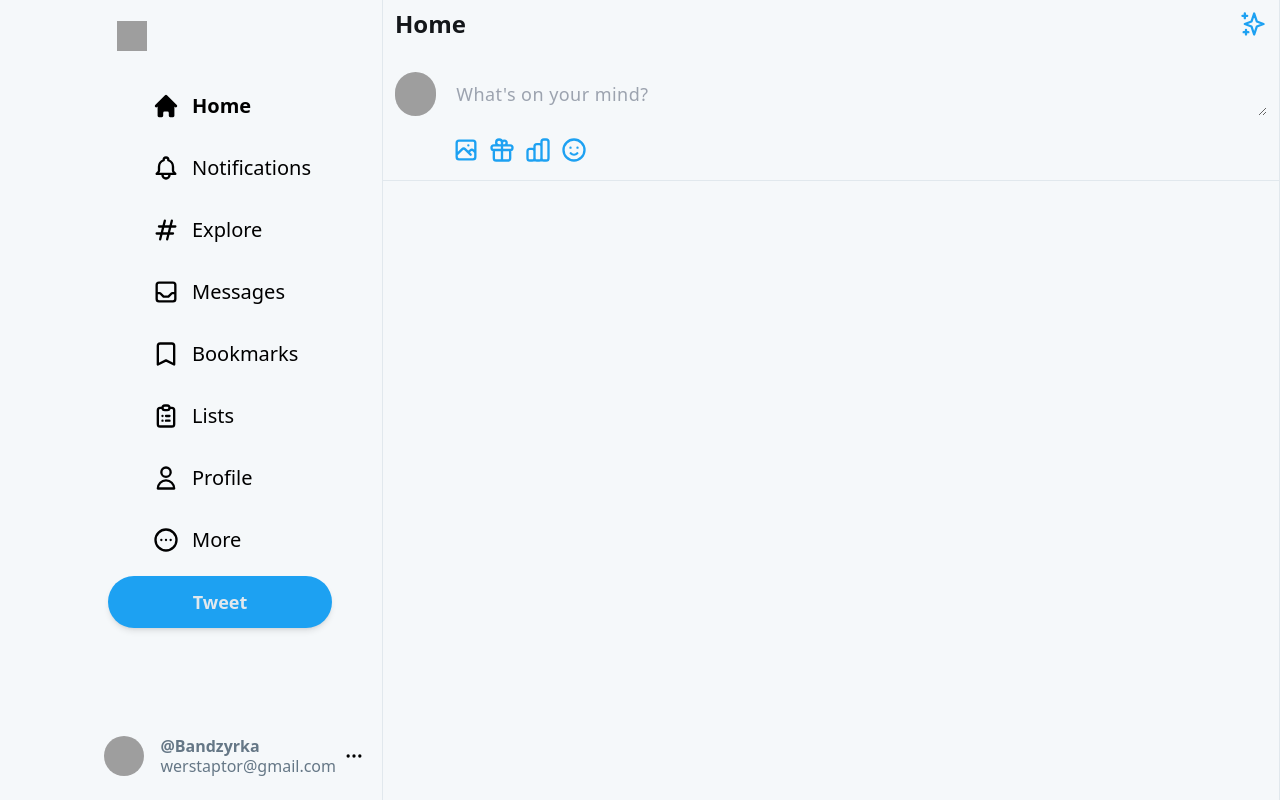
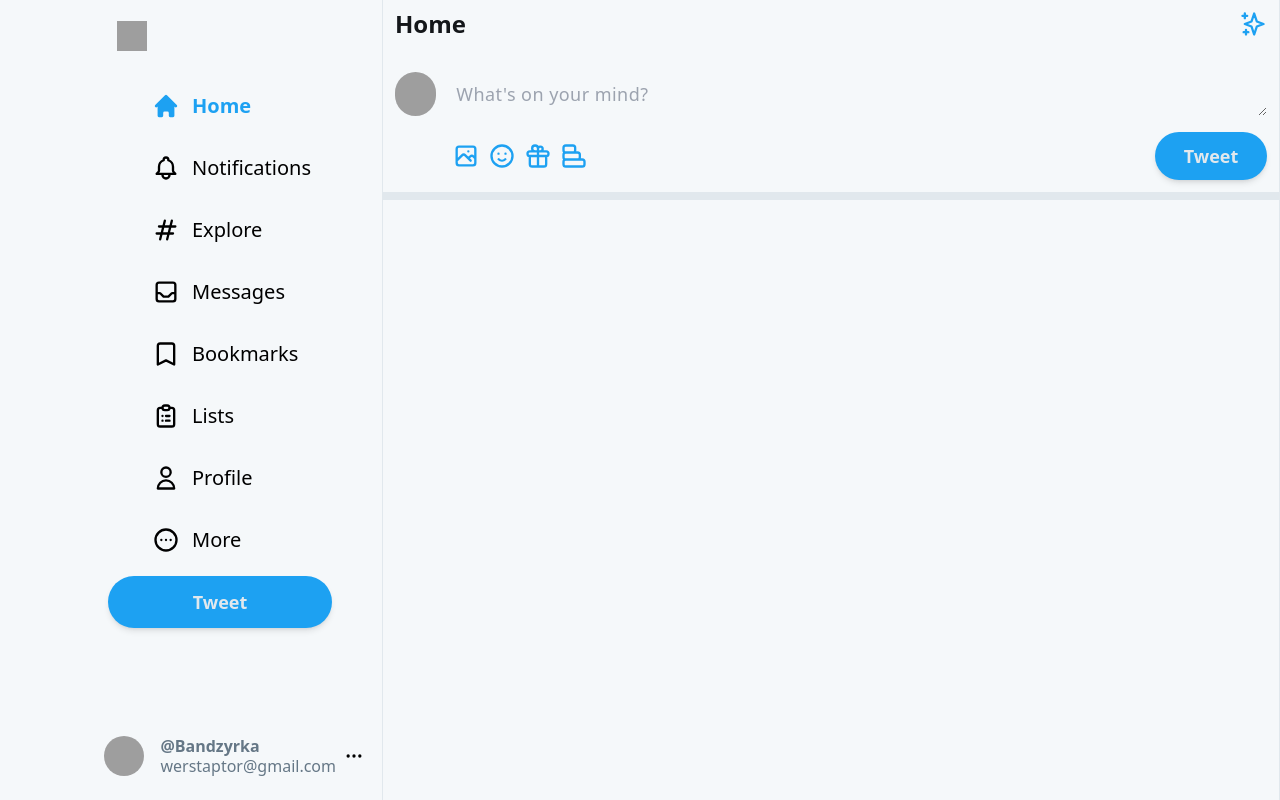
Before and after one commit to Bandzyrka/next_twitter, a Next.js app: page / in a window 1280 px wide. Built offline with nearby package versions, Linux system fonts and the light colour scheme; grey boxes are pictures that could not be loaded.

Commit message:
Updated input component with emoji picker using emoji-mart

```diff
--- a/components/feed/feed.jsx
+++ b/components/feed/feed.jsx
@@ -8,7 +8,6 @@ const Feed = () => {
             <h2 className="font-bold text-2xl">Home</h2>
             <SparklesIcon className="h-7 text-[#1DA1F2]"/>
         </div>
-
     <Input />
     </div>
   )
--- a/components/input/input.jsx
+++ b/components/input/input.jsx
@@ -1,13 +1,24 @@
 import { ChartBarIcon,PhotographIcon, EmojiHappyIcon, GiftIcon, XIcon } from '@heroicons/react/outline'
 import React, { useState, useRef } from 'react'
+import 'emoji-mart/css/emoji-mart.css'
+import { Picker } from 'emoji-mart'
 
 const Input = () => {
   const [input, setInput] = useState('')
   const [selectedFile, setSelectedFile] = useState(null)
   const filePickRef = useRef(null)
+  const [emojiPicker, setEmojiPicker] = useState(false)
+
+  const addEmoji = (e) => {
+    let sym = e.unified.split("-");
+    let codesArray = [];
+    sym.forEach((el) => codesArray.push("0x" + el));
+    let emoji = String.fromCodePoint(...codesArray);
+    setInput(input + emoji);
+  };
 
   return (
-    <div className="flex space-x-3 overflow-y-hidden border-b border-[#E1E8ED] p-3">
+    <div className="flex space-x-3 overflow-y-hidden border-b-8 border-[#E1E8ED] p-3">
       <img
         src="https://picsum.photos/id/237/200/300"
         alt="profile"
@@ -46,19 +57,33 @@ const Input = () => {
               <PhotographIcon className="h-[28px] text-[#1DA1F2]" />
               <input type="file" hidden onChange={(event) => setSelectedFile(event.target.files[0])} ref={filePickRef} />
             </div>
+            <div className="icon" onClick={() => setEmojiPicker(!emojiPicker)} >
+              <EmojiHappyIcon className="h-[28px] text-[#1DA1F2]" />
+
+              </div>
             <div className="icon">
               <GiftIcon className="h-[28px] text-[#1DA1F2]" />
             </div>
             <div className="icon">
-              <ChartBarIcon className="h-[28px] text-[#1DA1F2]" />
-            </div>
-            <div className="icon">
-              <EmojiHappyIcon className="h-[28px] text-[#1DA1F2]" />
+              <ChartBarIcon className="h-[28px] text-[#1DA1F2] rotate-90" />
             </div>
           </div>
+          <button className="ml-auto hidden h-12 w-28 rounded-full bg-[#1DA1F2] text-lg font-bold text-[#E1E8ED] shadow-md transition duration-150 ease-in-out hover:scale-105 active:scale-100 xl:inline">
+      {' '}
+      Tweet{' '}
+    </button>
         </div>
+        {emojiPicker && (
+          <div className="absolute">
+            <Picker style={{borderRadius: '20px', maxWidth: '310px'}}
+              onSelect={(event) => addEmoji(event)}
+            />
+          </div>
+        )}
       </div>
-    </div>
+
+      </div>
+
   )
 }
 
--- a/components/sidebar-link/sidebar-link.jsx
+++ b/components/sidebar-link/sidebar-link.jsx
@@ -2,7 +2,7 @@ import React from 'react'
 
 const SideBarLink = ({title, Icon, active}) => {
   return (
-    <div className={`flex items-center justify-center xl:justify-start text-xl space-x-3 hoverAnimation ${active && "font-bold"}`}>
+    <div className={`flex items-center justify-center xl:justify-start text-xl space-x-3 hoverAnimation ${active && "font-bold text-[#1DA1F2]"}`}>
     <Icon className="h-7"/>
     <span className="hidden xl:inline">
         {title}
--- a/components/sidebar/sidebar.jsx
+++ b/components/sidebar/sidebar.jsx
@@ -1,41 +1,55 @@
 import React from 'react'
-import Image from "next/image"
+import Image from 'next/image'
 import SideBarLink from '../sidebar-link/sidebar-link'
 
-import { HashtagIcon,
+import {
+  HashtagIcon,
   BellIcon,
   InboxIcon,
   BookmarkIcon,
   ClipboardListIcon,
   UserIcon,
   DotsCircleHorizontalIcon,
-        DotsHorizontalIcon
+  DotsHorizontalIcon,
 } from '@heroicons/react/outline'
 import { HomeIcon } from '@heroicons/react/solid'
 const Sidebar = () => {
   return (
-    <div className="hidden sm:flex flex-col items-center xl:items-start xl:w-[340px] p-2 fixed h-full">
-        <div className="flex items-center justify-center w-14 h-14 hoverAnimation p-0 xl:ml-24">
-            <Image src="https://i.postimg.cc/vBVcVzZS/Bez-nazwy-1.png" width={30} height={30}/>
+    <div className="fixed hidden h-full flex-col items-center p-2 sm:flex xl:w-[340px] xl:items-start">
+      <div className="hoverAnimation flex h-14 w-14 items-center justify-center p-0 xl:ml-24">
+        <Image
+          src="https://i.postimg.cc/vBVcVzZS/Bez-nazwy-1.png"
+          width={30}
+          height={30}
+        />
       </div>
-        <div className="space-y-2.5 mt-4 mb-2.5 xl:ml-24">
-            <SideBarLink title="Home" Icon={HomeIcon} active/>
-            <SideBarLink title="Notifications" Icon={BellIcon}/>
-            <SideBarLink title="Explore" Icon={HashtagIcon}/>
-            <SideBarLink title="Messages" Icon={InboxIcon}/>
-            <SideBarLink title="Bookmarks" Icon={BookmarkIcon}/>
-            <SideBarLink title="Lists" Icon={ClipboardListIcon}/>
-            <SideBarLink title="Profile" Icon={UserIcon}/>
-            <SideBarLink title="More" Icon={DotsCircleHorizontalIcon}/>
+      <div className="mt-4 mb-2.5 space-y-2.5 xl:ml-24">
+        <SideBarLink title="Home" Icon={HomeIcon} active />
+        <SideBarLink title="Notifications" Icon={BellIcon} />
+        <SideBarLink title="Explore" Icon={HashtagIcon} />
+        <SideBarLink title="Messages" Icon={InboxIcon} />
+        <SideBarLink title="Bookmarks" Icon={BookmarkIcon} />
+        <SideBarLink title="Lists" Icon={ClipboardListIcon} />
+        <SideBarLink title="Profile" Icon={UserIcon} />
+        <SideBarLink title="More" Icon={DotsCircleHorizontalIcon} />
       </div>
-        <button className="hidden xl:inline ml-auto bg-[#1DA1F2] text-[#E1E8ED] rounded-full w-56 h-[52px] text-lg font-bold shadow-md hover:scale-105 transition duration-150 ease-in-out active:scale-100"> Tweet </button>
-        <div className="flex space-x-2 justify-center items-center ml-auto mt-auto mb-4 xl:mr-[-2rem]">
-            <img src="https://picsum.photos/id/237/200/300" alt="profile" className="h-10 w-10 rounded-full xl:mr-2 sm:mr-2"/>
-            <div className="hidden xl:inline leading-5  text-[#657786]">
-                <a href="google.com" className="font-bold">@Bandzyrka</a>
+      <button className="ml-auto hidden h-[52px] w-56 rounded-full bg-[#1DA1F2] text-lg font-bold text-[#E1E8ED] shadow-md transition duration-150 ease-in-out hover:scale-105 active:scale-100 xl:inline">
+        {' '}
+        Tweet{' '}
+      </button>
+      <div className="ml-auto mt-auto mb-4 flex items-center justify-center space-x-2 xl:mr-[-2rem]">
+        <img
+          src="https://picsum.photos/id/237/200/300"
+          alt="profile"
+          className="h-10 w-10 rounded-full sm:mr-2 xl:mr-2"
+        />
+        <div className="hidden leading-5 text-[#657786]  xl:inline">
+          <a href="google.com" className="font-bold">
+            @Bandzyrka
+          </a>
           <p>werstaptor@gmail.com</p>
         </div>
-        <DotsHorizontalIcon className="hidden h-5 xl:inline ml-10" />
+        <DotsHorizontalIcon className="ml-10 hidden h-5 xl:inline" />
       </div>
     </div>
   )
--- a/package.json
+++ b/package.json
@@ -7,6 +7,7 @@
   },
   "dependencies": {
     "@heroicons/react": "^1.0.6",
+    "emoji-mart": "^3.0.1",
     "next": "latest",
     "react": "^17.0.2",
     "react-dom": "^17.0.2"
```
Also changed, not shown: 2 other files (tests, documents, lock files or other folders). Lines whose indentation alone changed are shown as unchanged.
